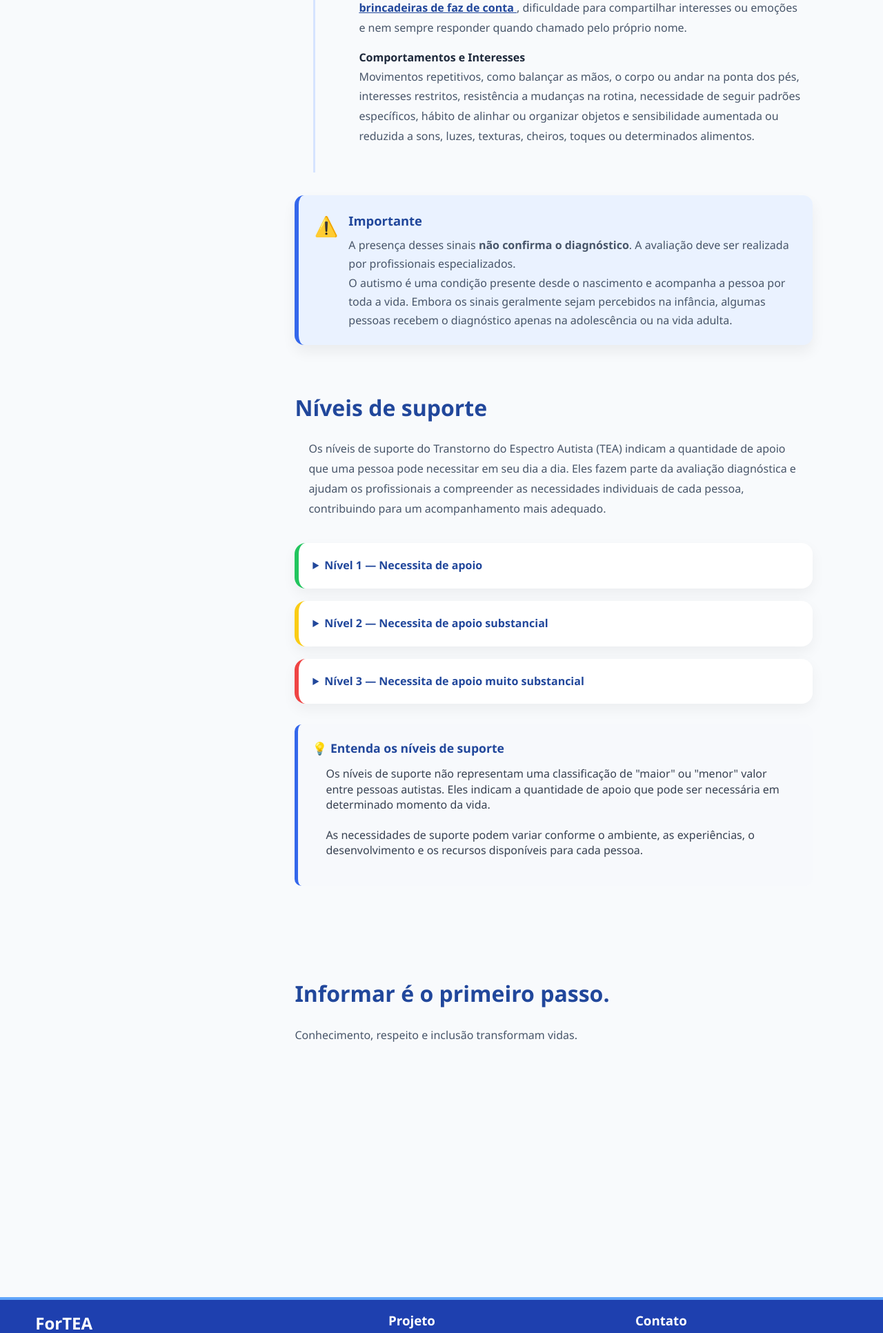
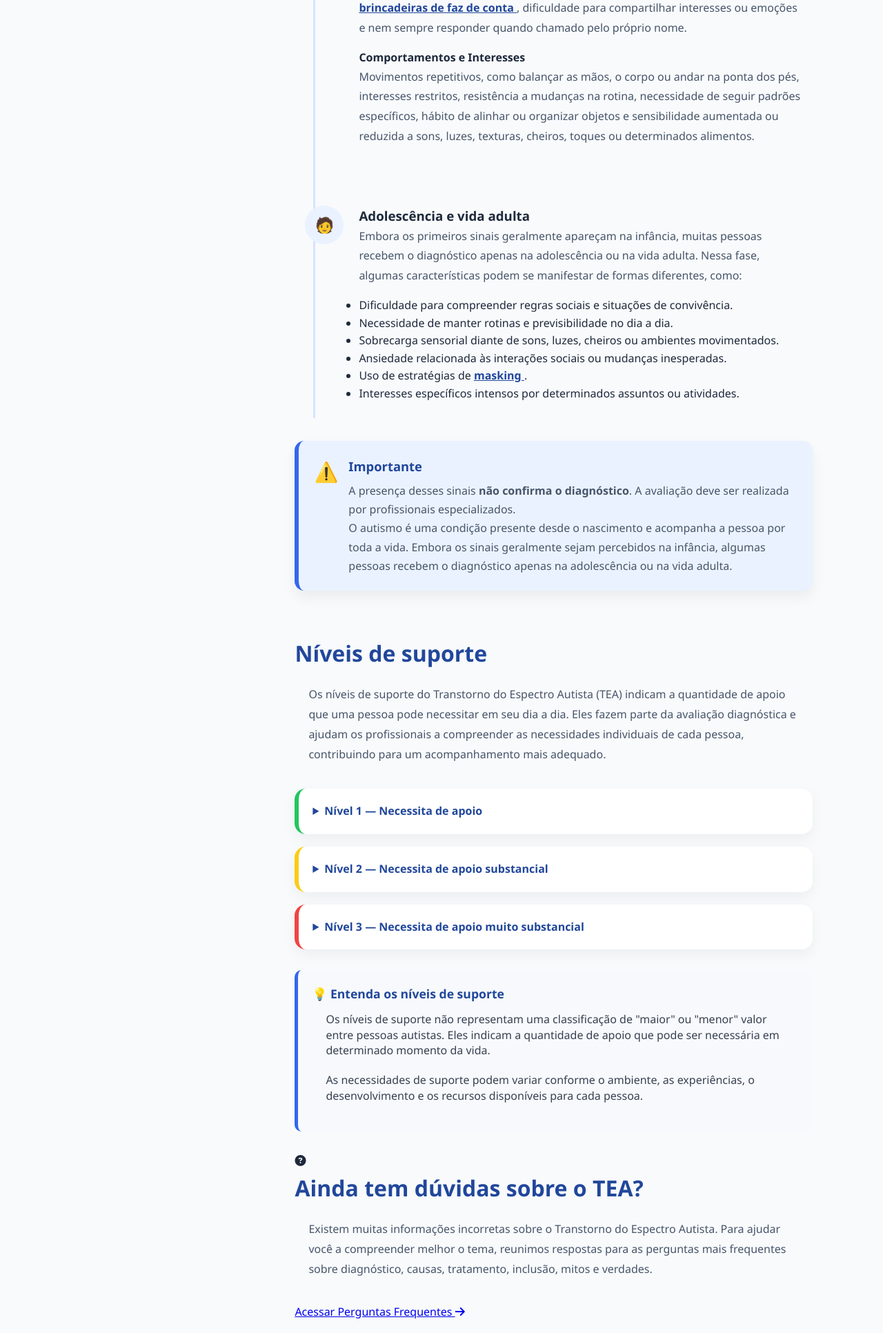
Before and after one commit to anacarolinyf/TCC-2026, a PHP site: page /sobre.php in a window 1280 px wide. Shown: the part 2301-4233 px from the top of the page at 69% size. Run offline with PHP 8.4, Linux system fonts and the light colour scheme.

Commit message:
atualizações sobre

```diff
--- a/sobre.php
+++ b/sobre.php
@@ -149,6 +149,39 @@
         </p>
 
     </div>
+
+</div>
+<div class="timeline-item">
+    <span class="circulo">🧑</span>
+    <div>
+
+        <h3>Adolescência e vida adulta</h3>
+
+        <p>
+            Embora os primeiros sinais geralmente apareçam na infância, muitas pessoas
+            recebem o diagnóstico apenas na adolescência ou na vida adulta. Nessa fase,
+            algumas características podem se manifestar de formas diferentes, como:
+        </p>
+
+        <ul>
+            <li>Dificuldade para compreender regras sociais e situações de convivência.</li>
+            <li>Necessidade de manter rotinas e previsibilidade no dia a dia.</li>
+            <li>Sobrecarga sensorial diante de sons, luzes, cheiros ou ambientes movimentados.</li>
+            <li>Ansiedade relacionada às interações sociais ou mudanças inesperadas.</li>
+            <li>
+                Uso de estratégias de
+                <span class="tooltip-termo" onclick="toggleTooltip(this)">
+                    masking
+                    <span class="tooltip-text">
+                        Estratégia em que a pessoa autista tenta esconder ou adaptar suas características para se encaixar nas expectativas sociais, o que pode causar grande desgaste emocional.
+                    </span>
+                </span>.
+            </li>
+            <li>Interesses específicos intensos por determinados assuntos ou atividades.</li>
+        </ul>
+
+    </div>
+
 </div>
 
 <div class="aviso-importante">
@@ -185,21 +218,15 @@
 
 <details class="nivel1">
 
-    <summary>Nível 1 — Necessita de apoio</summary>
+       <summary>Nível 1 — Necessita de apoio</summary>
 
     <p>
-        Pessoas com TEA nível 1 geralmente possuem maior autonomia nas atividades diárias, mas podem apresentar dificuldades em situações sociais, como iniciar ou manter conversas, compreender regras sociais e lidar com mudanças inesperadas. Algumas pessoas podem desenvolver estratégias para esconder ou adaptar suas características sociais, um comportamento conhecido como
-    </p>
-        <span class="tooltip-termo" onclick="toggleTooltip(this)">masking<span class="tooltip-text">
-                Também chamado de mascaramento, ocorre quando a pessoa autista tenta esconder ou adaptar suas características para se encaixar nas expectativas sociais. Essa estratégia pode gerar desgaste emocional ao longo do tempo.
-            </span>
-        </span>.
+        Pessoas com TEA nível 1 geralmente possuem maior autonomia nas atividades diárias, mas podem apresentar dificuldades em situações sociais, como iniciar ou manter conversas, compreender regras sociais e lidar com mudanças inesperadas. Algumas pessoas podem desenvolver estratégias para esconder ou adaptar suas características sociais, um comportamento conhecido como masking.
     </p>
 
     <p class="lembrete">
         💙 <strong>Vale lembrar:</strong> Ter maior autonomia não significa ser <strong>"menos autista"</strong>. Cada pessoa possui características e necessidades de apoio diferentes.
     </p>
-
 </details>
 
 
@@ -261,6 +288,36 @@
 
 </div>
 
+<section class="faq-conexao reveal">
+
+    <div class="faq-card">
+
+        <div class="faq-icone">
+            <i class="fa-solid fa-circle-question"></i>
+        </div>
+
+        <div class="faq-texto">
+
+            <h2>Ainda tem dúvidas sobre o TEA?</h2>
+
+            <p>
+                Existem muitas informações incorretas sobre o Transtorno do Espectro Autista.
+                Para ajudar você a compreender melhor o tema, reunimos respostas para as
+                perguntas mais frequentes sobre diagnóstico, causas, tratamento, inclusão,
+                mitos e verdades.
+            </p>
+
+            <a href="faq.php" class="btn-faq">
+                Acessar Perguntas Frequentes
+                <i class="fa-solid fa-arrow-right"></i>
+            </a>
+
+        </div>
+
+    </div>
+
+</section>
+
 </section>
 
         <!-- CTA FINAL -->
```
